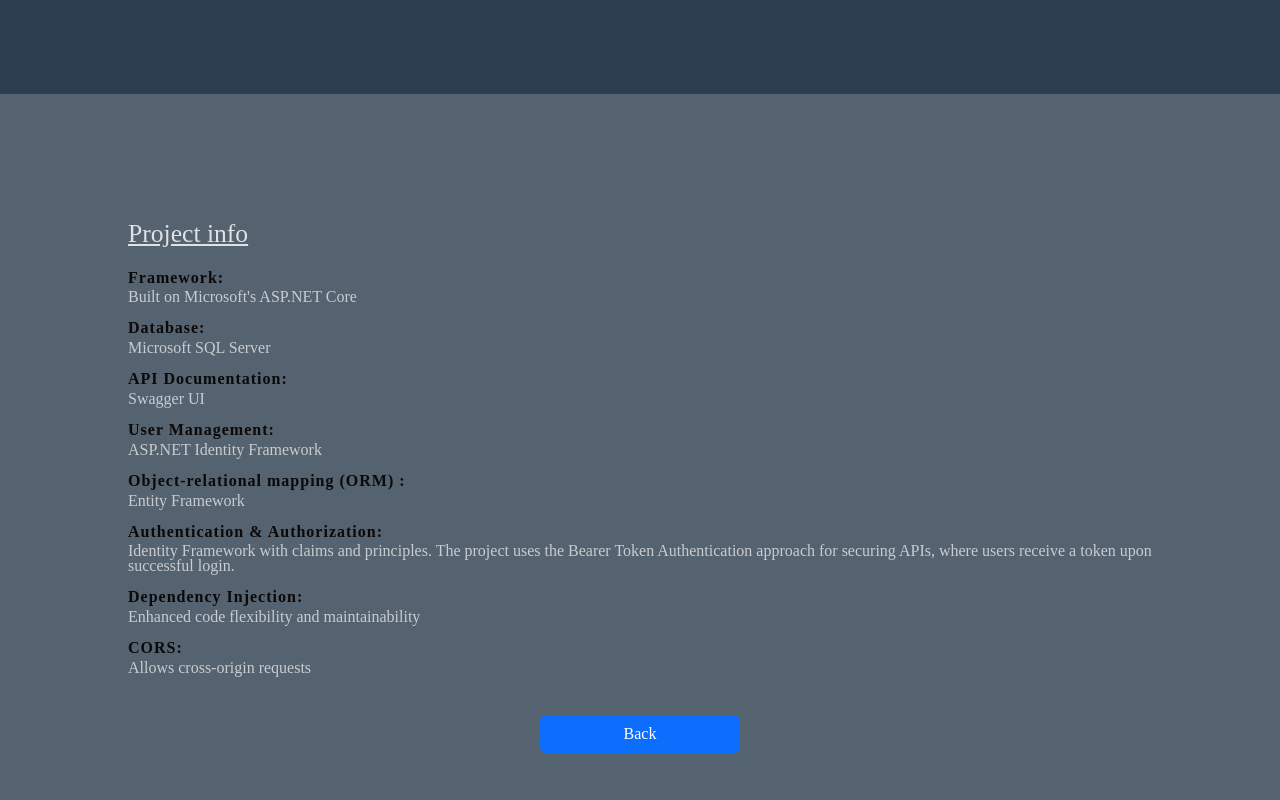
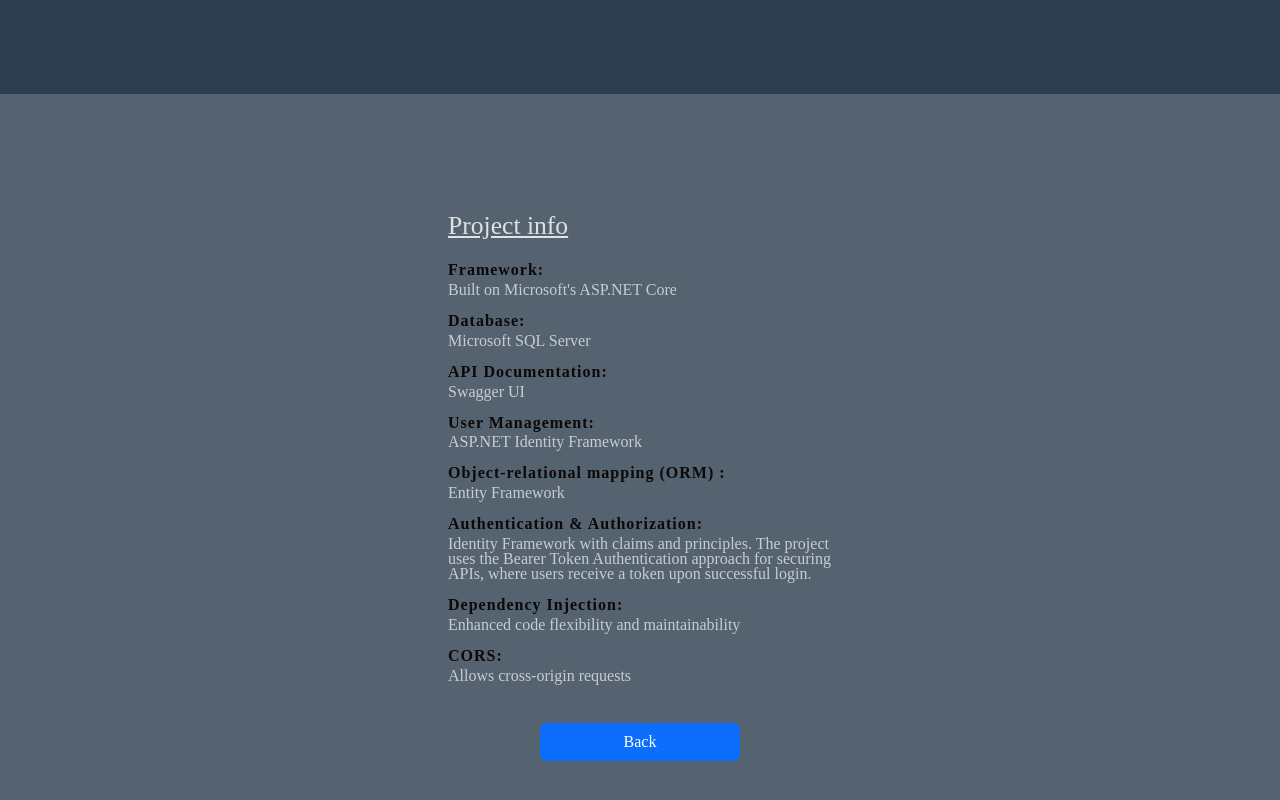
Before and after one commit to VanMeerbeeckBenny/Portfolio, a Vue app: page /API in a window 1280 px wide. Shown: the part 706-1506 px from the top of the page. Built offline with nearby package versions, Linux system fonts and the light colour scheme.

Commit message:
Refactor for readablity

```diff
--- a/src/components/ProjectPresentationTemplate.vue
+++ b/src/components/ProjectPresentationTemplate.vue
@@ -13,7 +13,7 @@ const props = defineProps({
     <main>
         <article class="d-flex flex-column" id="project-detail">
 
-                <div class="custom-container">
+                <div class="info-container">
                     <h1>{{ props.headerText }}</h1>
                     <div v-if="props.videoClipLink">
                         <ProjectSample :video-clip-link= props.videoClipLink
@@ -26,7 +26,7 @@ const props = defineProps({
                 </div>
 
 
-                <div class="custom-container color" v-if="$slots['info-section']">
+                <div class="info-container color" v-if="$slots['info-section']">
                     <section class="tech-stack">
                         <h4 class="">Project info</h4>
                         <slot name="info-section"></slot>
@@ -51,7 +51,7 @@ export default {
 <style scoped>
 
 
-.custom-container{
+.info-container{
     min-height: 100vh;
     display: flex;
     justify-content: center;
@@ -62,7 +62,7 @@ export default {
 .tech-stack{
   word-wrap: break-word;
   font-size: 0.8rem;
-  max-width: 80%;
+  max-width: 50%;
 }
 .color{
     background-color: rgba(200, 199, 199, 0.261);
@@ -80,5 +80,10 @@ h4{
  text-decoration: underline;
  color: rgba(255, 255, 255, 0.81);
 }
-
+@media (min-width: 1024px) {
+.tech-stack{
+max-width: 30%;
+font-size: 1.5rem !important;
+}
+}
 </style>
```
